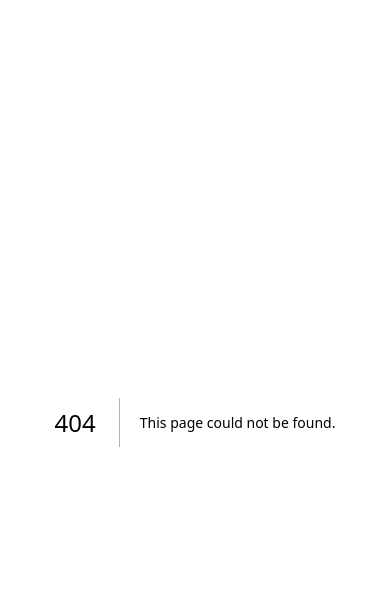
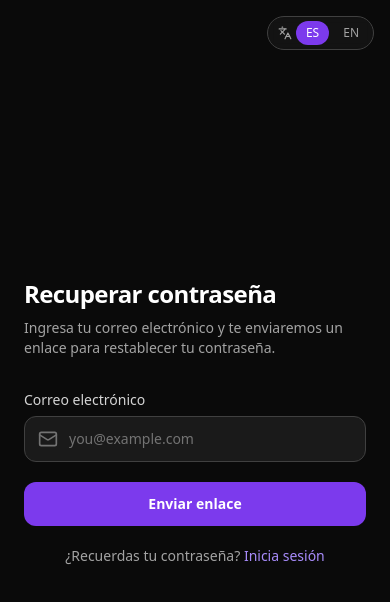
Before and after one commit to nicowxdvd/Login-QA, a Next.js app: page /forgot-password in a window 390 px wide. Before the commit this address had no page. Shown: the top 602 px of the page. Built offline with nearby package versions, Linux system fonts and the light colour scheme.

Commit message:
feat: create forgot-password page
Create password recovery page with:
- Metadata for SEO
- LanguageSwitcher component
- LoginBanner for branding
- ForgotPasswordForm component
- Responsive grid layout matching register/login pages

```diff
--- /dev/null
+++ b/src/app/forgot-password/page.tsx
@@ -0,0 +1,21 @@
+import type { Metadata } from "next";
+import LanguageSwitcher from "@/components/LanguageSwitcher";
+import LoginBanner from "@/components/LoginBanner";
+import ForgotPasswordForm from "@/components/ForgotPasswordForm";
+
+export const metadata: Metadata = {
+  title: "Recuperar contraseña | Capturando Momentos, Creando Recuerdos",
+  description: "Recupera acceso a tu cuenta",
+};
+
+export default function ForgotPasswordPage() {
+  return (
+    <main className="relative grid min-h-screen grid-cols-1 bg-neutral-950 md:grid-cols-2">
+      <div className="absolute right-4 top-4 z-10 md:right-6 md:top-6">
+        <LanguageSwitcher />
+      </div>
+      <LoginBanner />
+      <ForgotPasswordForm />
+    </main>
+  );
+}
```
